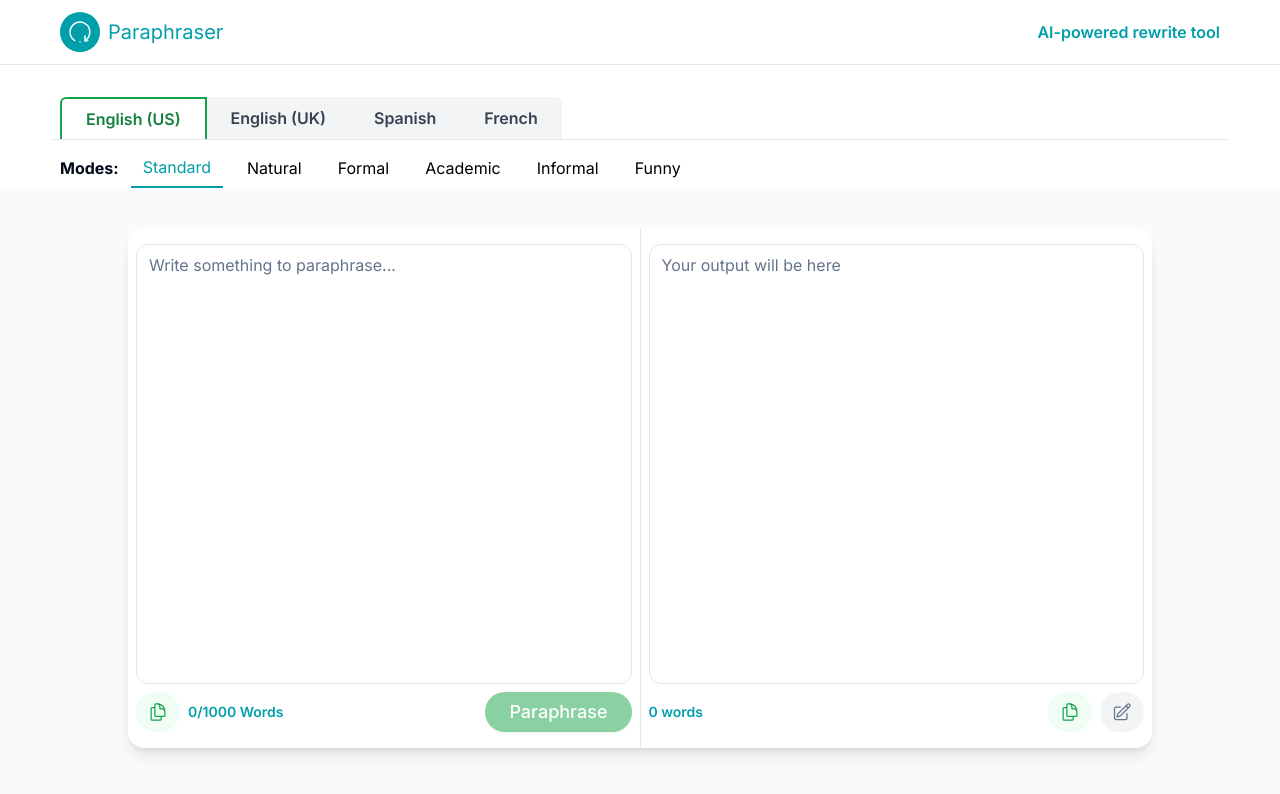
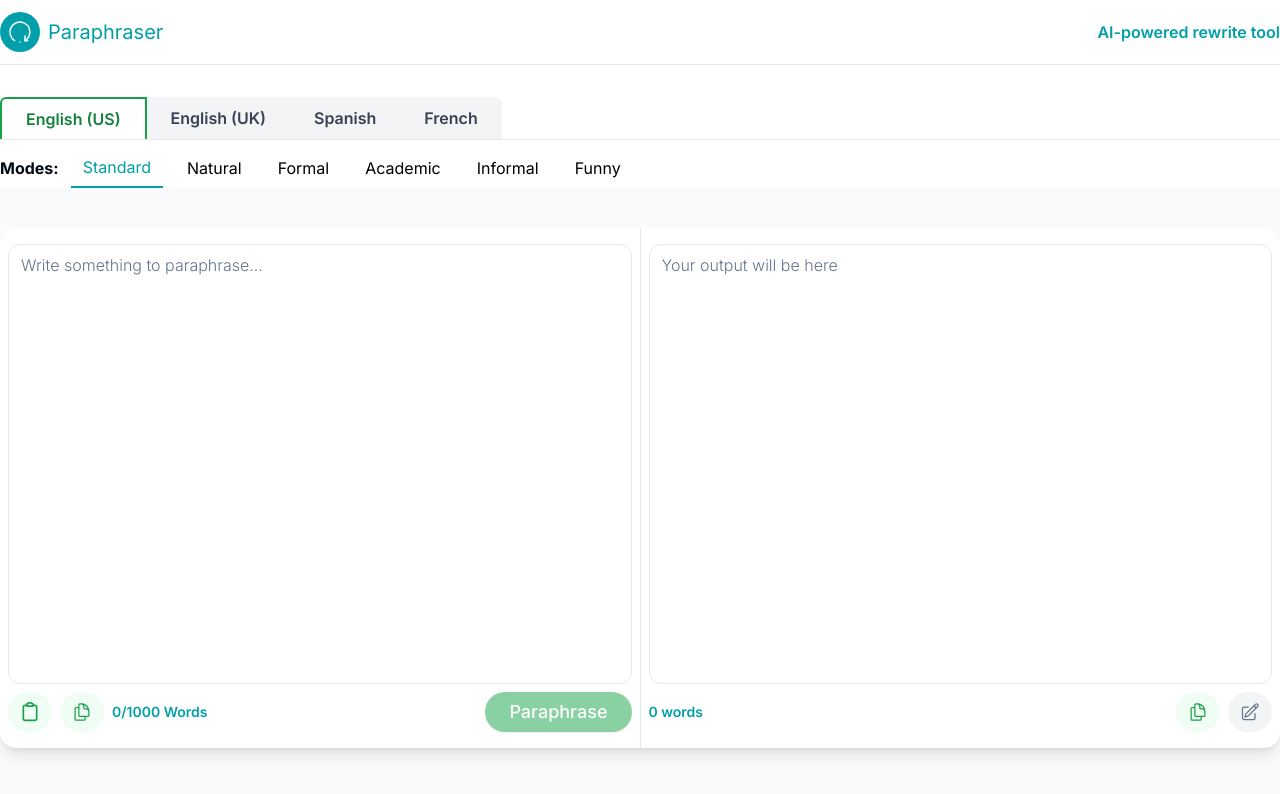
Before and after one commit to joseaurorah/ai-rewrite, a Next.js app: page / in a window 1280 px wide. Shown: the top 794 px of the page. Built offline with nearby package versions, Linux system fonts and the light colour scheme; no server answers.

Commit message:
Enhance UI consistency and functionality: Updated Evaluation and LanguageTabs components for improved layout and usability. Increased max width for better alignment, adjusted Textarea font styles, and added a clipboard paste button with tooltip for user convenience.

```diff
--- a/src/components/Evaluation.tsx
+++ b/src/components/Evaluation.tsx
@@ -61,12 +61,31 @@ function Evaluation({ activeStyle, activeLanguage }: EvaluationProps) {
     return (
         <>
             <div className="flex justify-center items-center min-h-[80vh] bg-gray-50 pb-10">
-                <div className="max-w-5xl w-full bg-white rounded-2xl shadow-lg flex flex-col md:flex-row overflow-hidden mx-auto">
+                <div className="max-w-7xl w-full bg-white rounded-2xl shadow-lg flex flex-col md:flex-row overflow-hidden mx-auto">
                     {/* Left Column */}
                     <div className="flex-1 flex flex-col px-2 py-4">
-                        <Textarea value={userInput} onChange={(e) => setUserInput(e.target.value)} placeholder='Write something to paraphrase...' className='rounded-xl border min-h-[250px] md:h-[55vh] max-h-screen bg-white focus-visible:ring-accent_one text-base font-normal resize-none overflow-auto' />
+                        <Textarea value={userInput} onChange={(e) => setUserInput(e.target.value)} placeholder='Write something to paraphrase...' className='rounded-xl border min-h-[250px] md:h-[55vh] max-h-screen bg-white focus-visible:ring-accent_one text-base font-light resize-none overflow-auto' />
                         <div className="flex items-center justify-between mt-2">
                             <div className="flex items-center gap-2">
+                                <TooltipProvider>
+                                    <Tooltip>
+                                        <TooltipTrigger asChild>
+                                            <Button onClick={async () => {
+                                                if (navigator.clipboard) {
+                                                    const text = await navigator.clipboard.readText();
+                                                    setUserInput(text);
+                                                }
+                                            }} className='px-3 py-2 bg-green-50 hover:bg-green-100 rounded-full'>
+                                                <svg width="20" height="20" viewBox="0 0 24 24" fill="#16a34a" xmlns="http://www.w3.org/2000/svg" className="w-5 h-5">
+                                                    <path fillRule="evenodd" clipRule="evenodd" d="M12 0C11.2347 0 10.6293 0.125708 10.1567 0.359214C9.9845 0.44429 9.82065 0.544674 9.68861 0.62717L9.59036 0.688808C9.49144 0.751003 9.4082 0.803334 9.32081 0.853848C9.09464 0.984584 9.00895 0.998492 9.00053 0.999859C8.99983 0.999973 9.00019 0.999859 9.00053 0.999859C7.89596 0.999859 7 1.89543 7 3H6C4.34315 3 3 4.34315 3 6V20C3 21.6569 4.34315 23 6 23H18C19.6569 23 21 21.6569 21 20V6C21 4.34315 19.6569 3 18 3H17C17 1.89543 16.1046 1 15 1C15.0003 1 15.0007 1.00011 15 1C14.9916 0.998633 14.9054 0.984584 14.6792 0.853848C14.5918 0.80333 14.5086 0.751004 14.4096 0.688804L14.3114 0.62717C14.1793 0.544674 14.0155 0.44429 13.8433 0.359214C13.3707 0.125708 12.7653 0 12 0ZM16.7324 5C16.3866 5.5978 15.7403 6 15 6H9C8.25972 6 7.61337 5.5978 7.26756 5H6C5.44772 5 5 5.44772 5 6V20C5 20.5523 5.44772 21 6 21H18C18.5523 21 19 20.5523 19 20V6C19 5.44772 18.5523 5 18 5H16.7324ZM11.0426 2.15229C11.1626 2.09301 11.4425 2 12 2C12.5575 2 12.8374 2.09301 12.9574 2.15229C13.0328 2.18953 13.1236 2.24334 13.2516 2.32333L13.3261 2.37008C13.43 2.43542 13.5553 2.51428 13.6783 2.58539C13.9712 2.75469 14.4433 3 15 3V4H9V3C9.55666 3 10.0288 2.75469 10.3217 2.58539C10.4447 2.51428 10.57 2.43543 10.6739 2.37008L10.7484 2.32333C10.8764 2.24334 10.9672 2.18953 11.0426 2.15229Z" />
+                                                </svg>
+                                            </Button>
+                                        </TooltipTrigger>
+                                        <TooltipContent side='top'>
+                                            <p>Paste</p>
+                                        </TooltipContent>
+                                    </Tooltip>
+                                </TooltipProvider>
                                 <TooltipProvider>
                                     <Tooltip>
                                         <TooltipTrigger asChild>
@@ -93,7 +112,7 @@ function Evaluation({ activeStyle, activeLanguage }: EvaluationProps) {
                     <div className="block md:hidden h-px w-full bg-gray-200"></div>
                     {/* Right Column */}
                     <div className="flex-1 flex flex-col px-2 py-4">
-                        <Textarea readOnly={!isOutputEditable} onChange={(e) => setUserOutput(e.target.value)} value={userOutput} placeholder='Your output will be here' className={`rounded-xl border min-h-[250px] md:h-[55vh] max-h-screen bg-white text-base font-normal resize-none overflow-auto ${!isOutputEditable ? "ring-0 focus-visible:ring-0" : " ring-2 ring-accent_one focus-visible:ring-accent_one"}`} />
+                        <Textarea readOnly={!isOutputEditable} onChange={(e) => setUserOutput(e.target.value)} value={userOutput} placeholder='Your output will be here' className={`rounded-xl border min-h-[250px] md:h-[55vh] max-h-screen bg-white text-base font-light resize-none overflow-auto ${!isOutputEditable ? "ring-0 focus-visible:ring-0" : " ring-2 ring-accent_one focus-visible:ring-accent_one"}`} />
                         <div className="flex items-center justify-between mt-2">
                             <span className={`text-sm text-accent_one font-semibold`}>{countWords(userOutput)} words</span>
                             <div className="flex items-center gap-2">
--- a/src/components/Header.tsx
+++ b/src/components/Header.tsx
@@ -5,7 +5,7 @@ function Header() {
   return (
     <>
       <div className="sticky top-0 z-30 bg-white flex py-3 justify-between border-b border-b-slate-200">
-        <div className="container justify-between flex items-center">
+        <div className="max-w-7xl w-full mx-auto justify-between flex items-center">
           <div className="flex items-center gap-2">
             <svg
               fill="none"
--- a/src/components/LanguageTabs.tsx
+++ b/src/components/LanguageTabs.tsx
@@ -21,8 +21,8 @@ interface LanguageTabsProps {
 const LanguageTabs = ({ modes, activeStyle, setActiveStyle, activeLanguage, setActiveLanguage }: LanguageTabsProps) => {
 
     return (
-        <div className="">
-            <div className="container pt-8 pb-0"> {/* Further reduced bottom padding */}
+        <div className="w-full bg-white">
+            <div className="max-w-7xl w-full mx-auto pt-8 pb-0"> {/* Consistent width with columns and header */}
                 {/* Language Tabs as horizontal tab bar */}
                 <div className="flex border-b border-gray-200 mb-2 overflow-x-auto whitespace-nowrap -mx-2 px-2">
                     {modes.map((item, idx) => (
```
